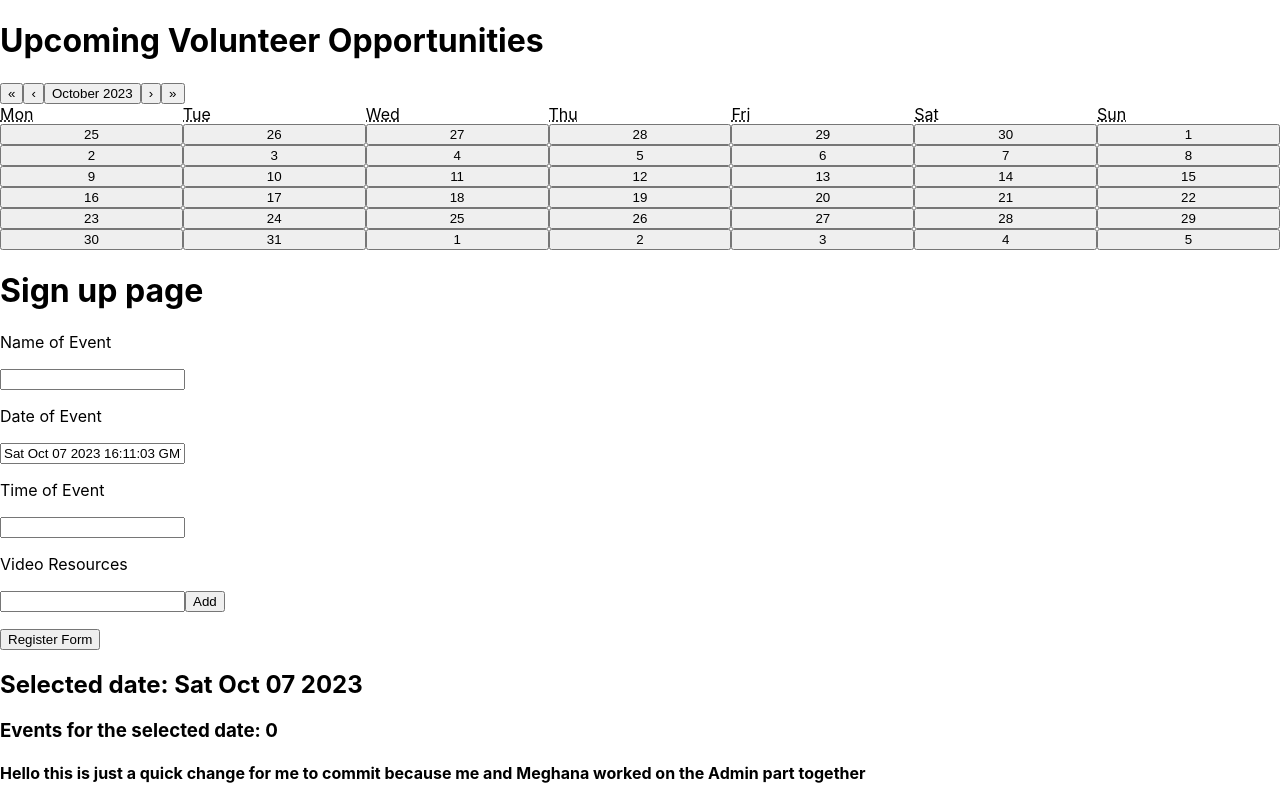
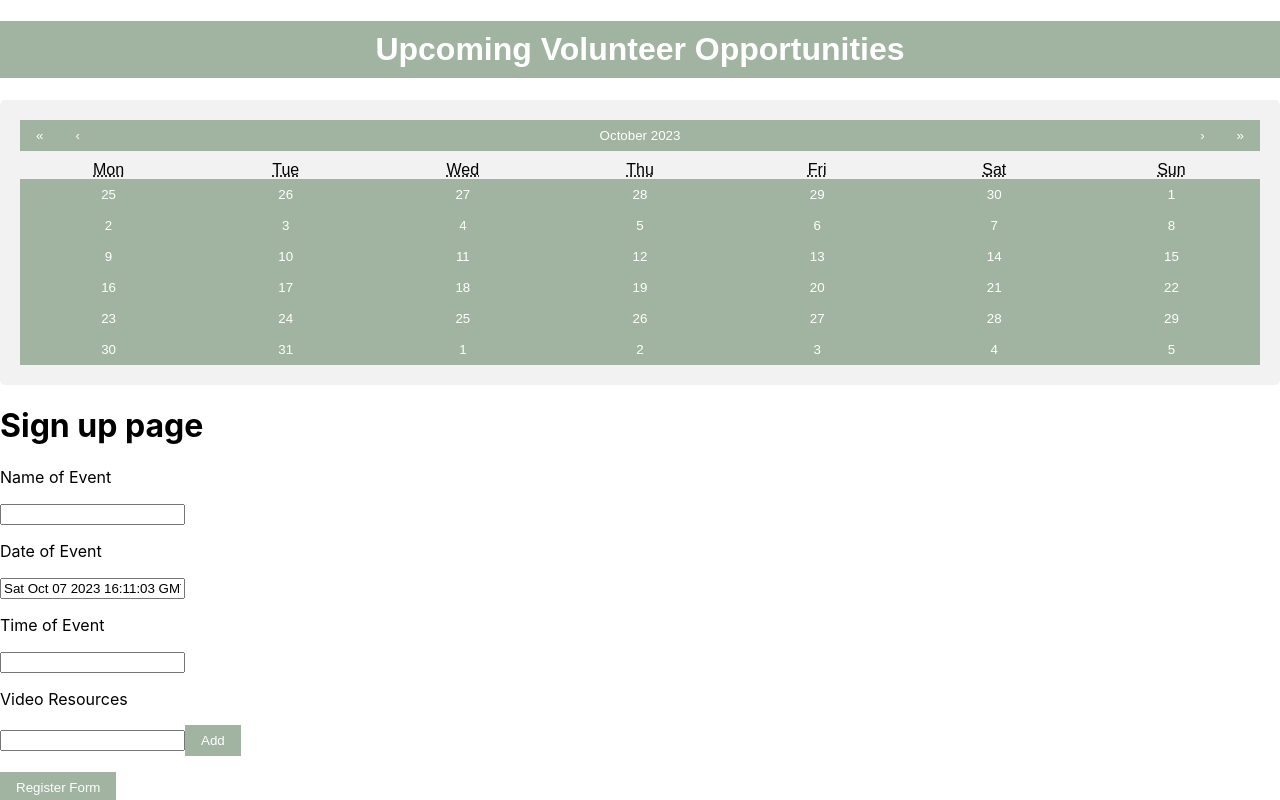
Before and after one commit to yshubber03/JP-Morgan-ReBuilding-Aurora, a React (Create React App) app in the folder frontendaurora/: page / in a window 1280 px wide. Shown: the top 800 px of the page. Built offline with nearby package versions, Linux system fonts and the light colour scheme.

Commit message:
Changed styling more

```diff
--- a/frontendaurora/src/Landing/CalendarComponent.css
+++ b/frontendaurora/src/Landing/CalendarComponent.css
@@ -0,0 +1,88 @@
+/* Style the header */
+.header {
+    background-color: #a1b3a1; /* Use a neutral blue color */
+    color: white;
+    padding: 10px;
+    text-align: center;
+    font-family: Arial, sans-serif; /* Use a neutral font */
+  }
+
+  /* Style the calendar container */
+  .calendar-container {
+    background-color: #f2f2f2; /* Use a light gray background */
+    padding: 20px;
+    border-radius: 5px;
+    text-align: center;
+    font-family: Arial, sans-serif; /* Use a neutral font */
+  }
+
+  /* Style the selected date display */
+  .text-center {
+    margin-top: 20px;
+    text-align: center;
+    font-family: Arial, sans-serif; /* Use a neutral font */
+  }
+
+  /* Center the month and year selection */
+  .react-calendar__navigation {
+    display: flex;
+    justify-content: center;
+    align-items: center;
+    margin-bottom: 10px; /* Add some spacing */
+    font-family: Arial, sans-serif; /* Use a neutral font */
+  }
+
+  /* Center the days of the week */
+  .react-calendar__month-view__weekdays {
+    display: flex;
+    justify-content: center;
+    align-items: center;
+  }
+
+  /* Style the event popup */
+  .event-popup {
+    background-color: white;
+    padding: 20px;
+    border-radius: 5px;
+    box-shadow: 0 2px 4px rgba(0, 0, 0, 0.2);
+    position: absolute;
+    top: 50%;
+    left: 50%;
+    transform: translate(-50%, -50%);
+    z-index: 999;
+    font-family: Arial, sans-serif; /* Use a neutral font */
+  }
+
+  /* Center the days of the week */
+  .react-calendar__month-view__weekdays {
+    display: flex;
+    justify-content: center;
+    align-items: center;
+  }
+
+  /* Style the events list */
+  ul {
+    list-style-type: none;
+    padding: 0;
+    font-family: Arial, sans-serif; /* Use a neutral font */
+  }
+
+  li {
+    margin-bottom: 10px;
+    color: #a1b3a1; /* Use a neutral blue color for event list */
+    font-family: Arial, sans-serif; /* Use a neutral font */
+  }
+
+  /* Style the buttons */
+  button {
+    background-color: #a1b3a1; /* Use a neutral blue color for buttons */
+    color: white;
+    border: none;
+    padding: 8px 16px;
+    cursor: pointer;
+    font-family: Arial, sans-serif; /* Use a neutral font */
+  }
+
+  button:hover {
+    background-color: #a1b3a1; /* Slightly darker blue on hover */
+  }
```
